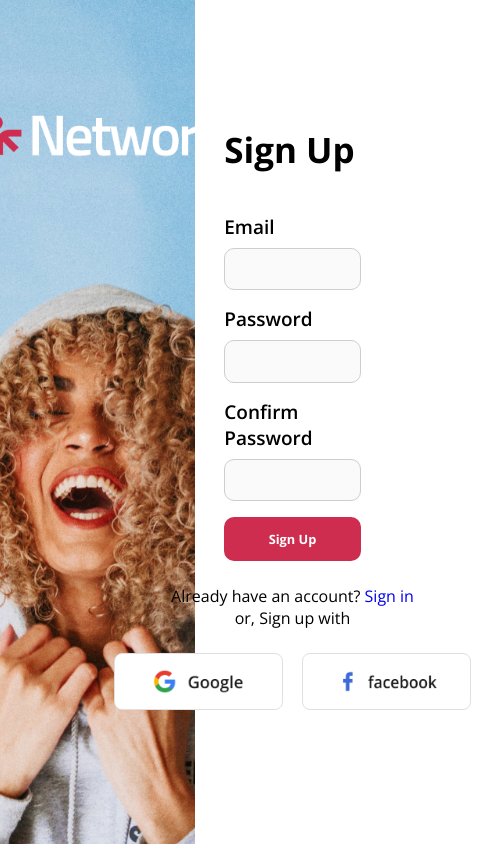
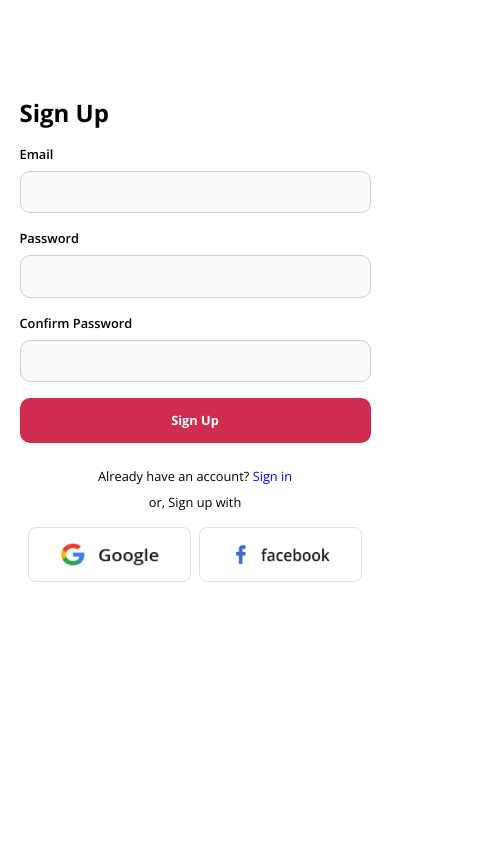
Before and after one commit to zarindev/newmarketdhaka, a React (Create React App) app: page /sign_up in a window 390 px wide. Shown: the whole page, 479 px wide, since content can reach past the window. Built offline with nearby package versions, Linux system fonts and the light colour scheme; what little-state-machine would draw is missing.

Commit message:
login-res

```diff
--- a/src/pages/SignIn/SignIn.jsx
+++ b/src/pages/SignIn/SignIn.jsx
@@ -2,6 +2,7 @@ import React from 'react';
 import sign from '../../images/sign.png';
 import google from '../../images/google.png';
 import facebook from '../../images/facebook.png';
+import './SignUp.css';
 
 import { Link } from 'react-router-dom';
 
@@ -15,11 +16,7 @@ function SignUp() {
         sign-up-img"
       />
       <div className="right-side">
-        <div className="signup-header">
-          <div className="sign-up">
-            <h2>Sign In</h2>
-          </div>
-        </div>
+        <h2 className="sign-up-title">Sign In</h2>
         <div>
           <form className="signup-form">
             <h3 className="field-text">Email</h3>
--- a/src/pages/SignUp/SignUp.css
+++ b/src/pages/SignIn/SignUp.css
@@ -1,39 +1,32 @@
+.sign-up-page {
+  display: flex;
+}
 .sign-up-img {
   height: 100vh;
   object-fit: cover;
 }
-.sign-up-page {
-  display: flex;
-}
 
 .right-side {
   display: flex;
-  flex-direction: column;
-  justify-content: center;
-  align-items: center;
   gap: 1rem;
 }
 
-.signup-header {
-  display: flex;
-  justify-content: start;
+.sign-up-title {
   width: 35vw;
-  margin-bottom: 1.5rem;
-}
-.sign-up h2 {
+  min-width: 350px;
   font-weight: 700;
-  font-size: 35px;
-  line-height: 48px;
+  font-size: clamp(1.5rem, 2.5vw, 4rem);
 }
 .signup-form {
   width: 35vw;
+  min-width: 350px;
   display: flex;
   flex-direction: column;
   justify-content: center;
   gap: 1rem;
 }
 .field-text {
-  font-size: 19px;
+  font-size: clamp(0.8rem, 2.5vw, 1rem);
   font-weight: 600;
   margin-bottom: -0.5rem;
 }
@@ -48,7 +41,8 @@
   display: grid;
   place-items: center;
   gap: 1rem;
-  font-size: 16px;
+  font-size: clamp(0.8rem, 2.5vw, 1rem);
+  text-align: center;
 }
 
 .field-style {
@@ -97,31 +91,75 @@
 .signup-footer-text-bold {
   font-weight: 600;
 }
+
+.signin {
+  margin-top: 1rem;
+  display: flex;
+  align-items: center;
+  justify-content: center;
+  flex-wrap: wrap;
+  gap: 0.5rem;
+}
 .signin-btn {
-  background: #ffffff;
+  background-color: #ffffff;
   border: 1px solid #e0e0e0;
-  padding: 15px 40px;
-  margin: 0.5rem;
+  border-radius: 0.5rem;
+  padding: 0.9rem 1.9rem;
+  display: flex;
+  align-items: center;
+  justify-content: center;
   cursor: pointer;
-  border-radius: 0.5rem;
 }
 .signin-btn:hover {
   background: #e0e0e0;
-}
-.signin {
-  margin-top: 1rem;
-  display: flex;
-  flex-direction: row;
-  gap: 0.2rem;
-}
-.signin-btn {
-  display: flex;
-  align-items: center;
-  justify-content: center;
-  width: 169px;
 }
 .signin-btn img {
   width: 100px;
   height: 25px;
   object-fit: auto;
 }
+
+@media screen and (max-width: 769px) {
+  .sign-up-page {
+    display: block;
+    margin-top: 6rem;
+  }
+  .sign-up-img {
+    display: none;
+  }
+
+  .right-side {
+    width: 90vw;
+    max-width: 980px;
+    margin: 0 auto;
+  }
+
+  .sign-up-title {
+    width: 90vw;
+    min-width: auto;
+  }
+
+  .signup-form {
+    width: 90vw;
+    min-width: auto;
+    gap: 1rem;
+  }
+
+  .signup-footer-text-ctn {
+    gap: 0.5rem;
+  }
+}
+
+@media screen and (max-width: 320px) {
+  .signin-btn {
+    padding: 0.8rem 1rem;
+  }
+
+  .signin-btn img {
+    transform: scale(0.95);
+  }
+
+  .signup-footer-text-ctn {
+    gap: 0.45rem;
+  }
+}
--- a/src/pages/SignUp/SignUp.jsx
+++ b/src/pages/SignUp/SignUp.jsx
@@ -1,18 +1,11 @@
-import React from 'react';
+import { useState, useRef } from 'react';
 import sign from '../../images/sign.png';
 import google from '../../images/google.png';
 import facebook from '../../images/facebook.png';
-import './SignUp.css';
 
 import { Link } from 'react-router-dom';
-import { useRef } from 'react';
-
-
-import { useState } from 'react';
 
 function SignUp() {
-
-
   return (
     <div className="sign-up-page">
       <img
@@ -22,21 +15,16 @@ function SignUp() {
         sign-up-img"
       />
       <div className="right-side">
-        <div className="signup-header">
-          <div className="sign-up">
-            <h2>Sign Up</h2>
-
-          </div>
-        </div>
+        <h2 className="sign-up-title">Sign Up</h2>
         <div>
-          <form className="signup-form" >
+          <form className="signup-form">
             <h3 className="field-text">Email</h3>
             <input type="email" className="field-style" />
             <h3 className="field-text">Password</h3>
             <input type="password" className="field-style" />
             <h3 className="field-text">Confirm Password</h3>
             <input type="password" className="field-style" />
-            <button className="sign-up-btn" >
+            <button className="sign-up-btn">
               <Link to="/sign_up_step_two" className="sign-up-link">
                 Sign Up
               </Link>
@@ -44,6 +32,7 @@ function SignUp() {
           </form>
         </div>
         <div className="signup-footer">
+          <div className="signup-footer-text-ctn">
             <p>
               Already have an account?{' '}
               <span className="sign-in">
@@ -53,6 +42,7 @@ function SignUp() {
               </span>
             </p>
             <p>or, Sign up with</p>
+          </div>
           <div className="signin">
             <button className="signin-btn">
               <img src={google} alt="" />
```
Lines whose indentation alone changed are shown as unchanged.
